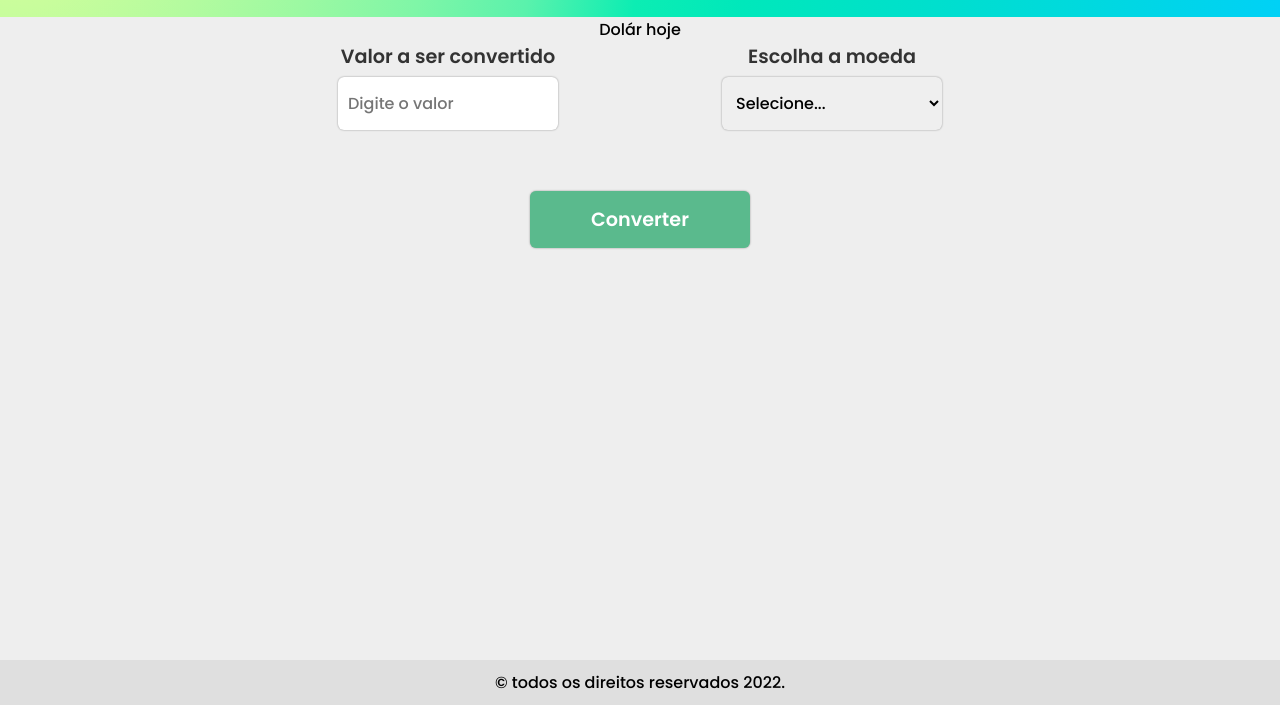
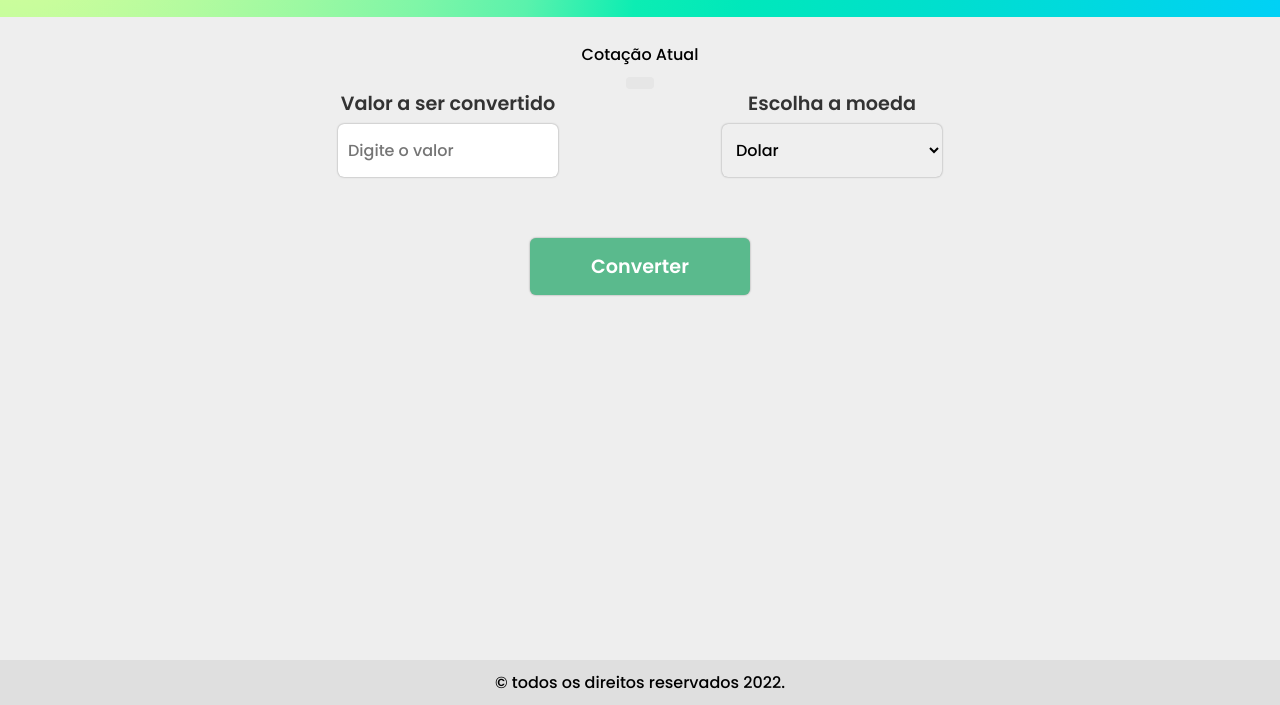
Before and after one commit to wagstalos/converter-dollar, a plain HTML site: page index.html in a window 1280 px wide. Shown: the part 95-800 px from the top of the page. Drawn offline with Linux system fonts and the light colour scheme; no server answers.

Commit message:
dolar ok

```diff
--- a/css/styles.css
+++ b/css/styles.css
@@ -5,6 +5,18 @@ main {
     flex-direction: column;
     align-items: center;
     justify-content: center;
+}
+
+.title{
+    margin-top: 25px;
+}
+#dol {
+    margin-top: 10px;
+    font-weight: bold;
+    background-color: #e6e6e6;
+    padding: 6px 14px;
+    border-radius: 4px;
+    color: #43ba32;
 }
 
 form {
--- a/index.html
+++ b/index.html
@@ -26,7 +26,7 @@
     </header>
 
     <main>
-        <span>Dolár hoje</span>
+        <span class="title">Cotação Atual</span>
         <p id="dol"></p>
         <form id="form">
             <section class="inputs-container">
@@ -39,8 +39,8 @@
                     <label for="currency">Escolha a moeda</label>
                     <select name="" id="currency">
                         <option value="">Selecione...</option>
-                        <option value="eur">Euro</option>
-                        <option value="dol">Dolar</option>
+                        <!-- <option value="eur">Euro</option> -->
+                        <option value="dol" selected>Dolar</option>
                     </select>
                 </div>
             </section>
--- a/script.js
+++ b/script.js
@@ -6,10 +6,6 @@ fetch(BASE_URL)
   .then((json) => {
     valueDol.textContent = json.USDBRL.ask;
   });
-
-// setTimeout(() => {
-//   console.log(valueDol.textContent)
-// },300);
 
 const form = document.getElementById("form");
 form.addEventListener("submit", handleSubmit);
```
